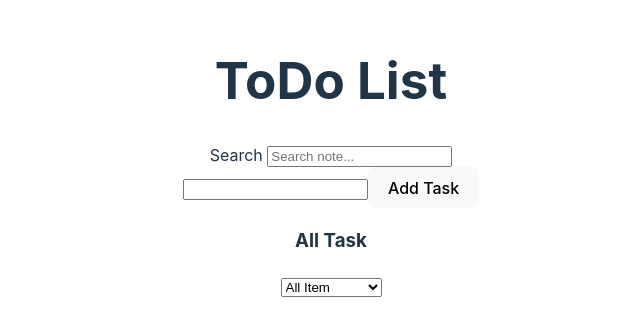
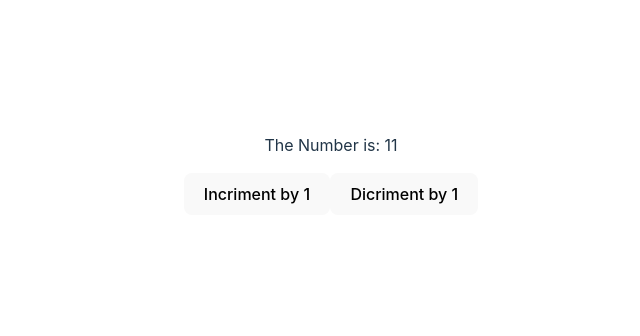
Before and after one commit to bayajeed/React, a React (Vite) app: page / in a window 1280 px wide. Shown: the part 234-570 px from the top of the page, without its empty margins (309-949 px from the left). Built offline with nearby package versions, Linux system fonts and the light colour scheme.

Commit message:
Use Reducer

```diff
--- a/src/App.jsx
+++ b/src/App.jsx
@@ -1,10 +1,12 @@
 import "./App.css";
-import ToDoList from "./components/ToDoList";
+// import ToDoList from "./components/ToDoList";
+import Reducer from "./components/Reducer";
 
 function App() {
   return (
     <>
-      <ToDoList />
+      {/* <ToDoList /> */}
+      <Reducer />
     </>
   );
 }
--- /dev/null
+++ b/src/components/Reducer.jsx
@@ -0,0 +1,21 @@
+import { useReducer } from "react";
+
+const counterReducer = (state, action) =>{
+    console.log("State" , state)
+    console.log("Action", action)
+    return state + 1;
+}
+const initialValue = 11;
+function Reducer(){
+    const [counter, dispatch] = useReducer(counterReducer, initialValue)
+    return (
+        <>
+            <div>
+                <p>The Number is: {counter}</p>
+                <button onClick={()=>{dispatch("Click Incripemt Button")}}>Incriment by 1</button>
+                <button>Dicriment by 1</button>
+            </div>
+        </>
+    )
+}
+export default Reducer;
```
